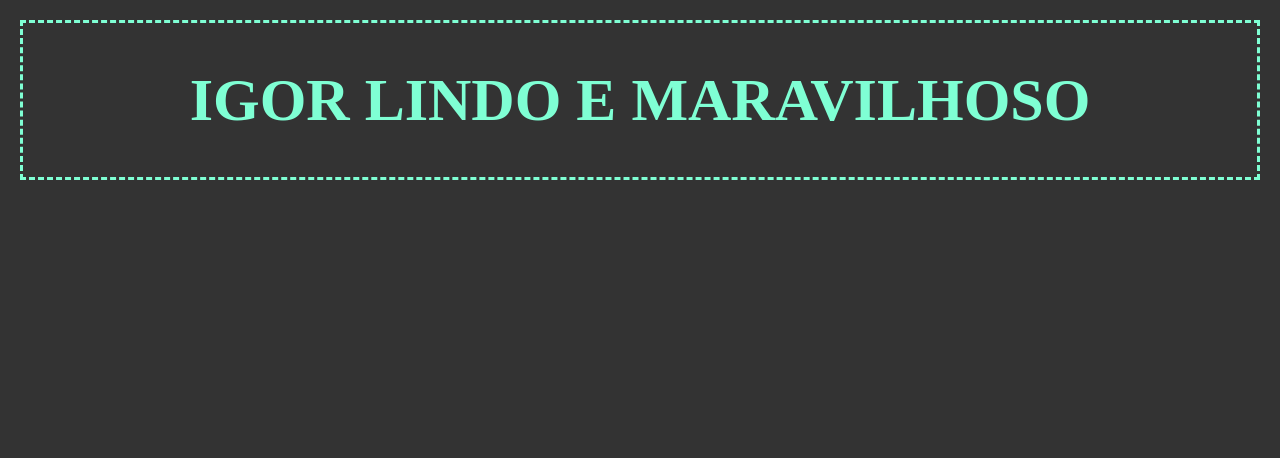
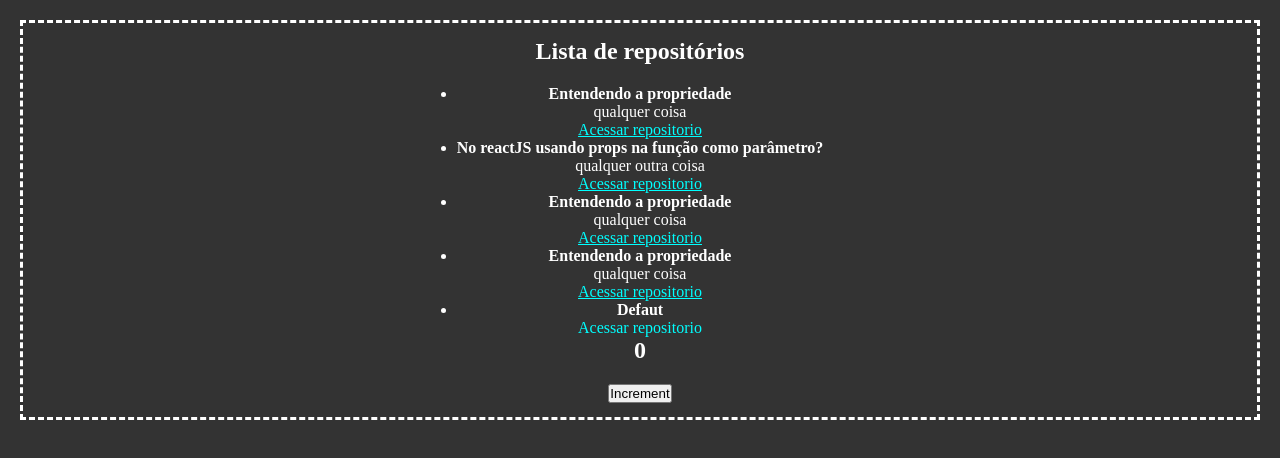
Before and after one commit to igurcampos/REACTJS-CURSO, a React app: page / in a window 1280 px wide. Shown: the top 458 px of the page. Built offline with nearby package versions, Linux system fonts and the light colour scheme.

Commit message:
proReact

```diff
--- a/src/App.jsx
+++ b/src/App.jsx
@@ -1,5 +1,13 @@
+import { Counter } from './components/Counter';
+import { RepositoryList } from './components/RepositoryList';
 import './Styles/global.scss';
 
 export function App() {
-    return <h1>IGOR LINDO E MARAVILHOSO</h1>
+    return (
+    <>
+    <RepositoryList/>
+    <Counter/>
+    </>
+    )
+
 };
--- a/src/Styles/global.scss
+++ b/src/Styles/global.scss
@@ -6,10 +6,9 @@
 body{
     font: arial, sans-serif;
     background-color: #333;
-    color: aquamarine;
+    color: white;
     border-style: dashed;
-    height: 20vh;
-    width: 10;
+    height: 50vh;
     margin-left: 20px;
     margin-top: 20px;
     margin-right: 20px;
@@ -18,9 +17,14 @@ body{
     justify-content: center;
     align-items: center;
 
+    a {
+        color: aqua;
+    }
     h1 {
-        font-size: 60px;
-
+        margin-bottom: 20px;
+      }
+    button {
+        margin-top: 20px;
     }
 
 }
--- /dev/null
+++ b/src/components/Counter.jsx
@@ -0,0 +1,17 @@
+import {useState} from 'react';
+
+export function Counter() {
+
+    const [counter, setCounter] = useState(0);
+
+    function Increment() {
+        setCounter(counter + 1);
+    }
+
+    return(
+        <div>
+            <h2>{counter}</h2>
+            <button type="button" onClick={Increment}>Increment</button>
+        </div>
+    )
+}
--- /dev/null
+++ b/src/components/RepositoryItem.jsx
@@ -0,0 +1,13 @@
+export function RepositoryItem(props) {
+    return (
+        <li>
+            <strong>{props.repository?.name ?? "Defaut"}</strong>
+            <p>{props.repository?.description}</p>
+
+            <a href={props.repository?.link}>
+                Acessar repositorio
+            </a>
+        </li>
+    );
+}
+// ?? = caso tiver vazio usa-se para nomear ex: 'defaut'
--- /dev/null
+++ b/src/components/RepositoryList.jsx
@@ -0,0 +1,29 @@
+import { RepositoryItem } from "./RepositoryItem";
+
+const entendo = {
+    name: "Entendendo a propriedade",
+    description:"qualquer coisa",
+    link: "https://www.instagram.com/"
+ }
+ const outro = {
+    name: "No reactJS usando props na função como parâmetro?",
+    description:"qualquer outra coisa",
+    link: "https://www.instagram.com/"
+ }
+
+export function RepositoryList() {
+    return (
+        <section className="repository-list" >
+            <h1>Lista de repositórios</h1>
+
+            <ul>
+               <RepositoryItem repository ={entendo} />
+               <RepositoryItem repository ={outro} />
+               <RepositoryItem repository ={entendo} />
+               <RepositoryItem repository ={entendo} />
+               <RepositoryItem/>
+
+            </ul>
+        </section>
+    );
+}
```
Also changed, not shown: 1 other file (tests, documents, lock files or other folders).
